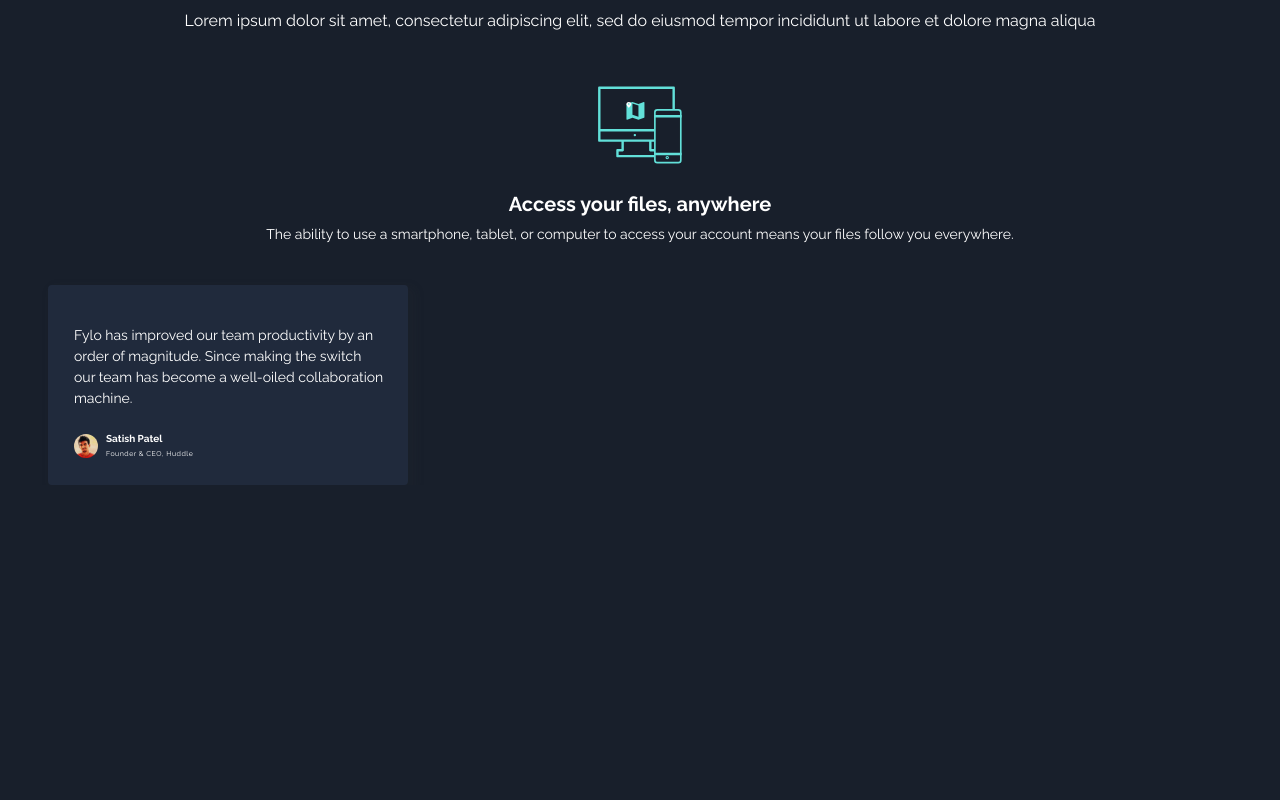
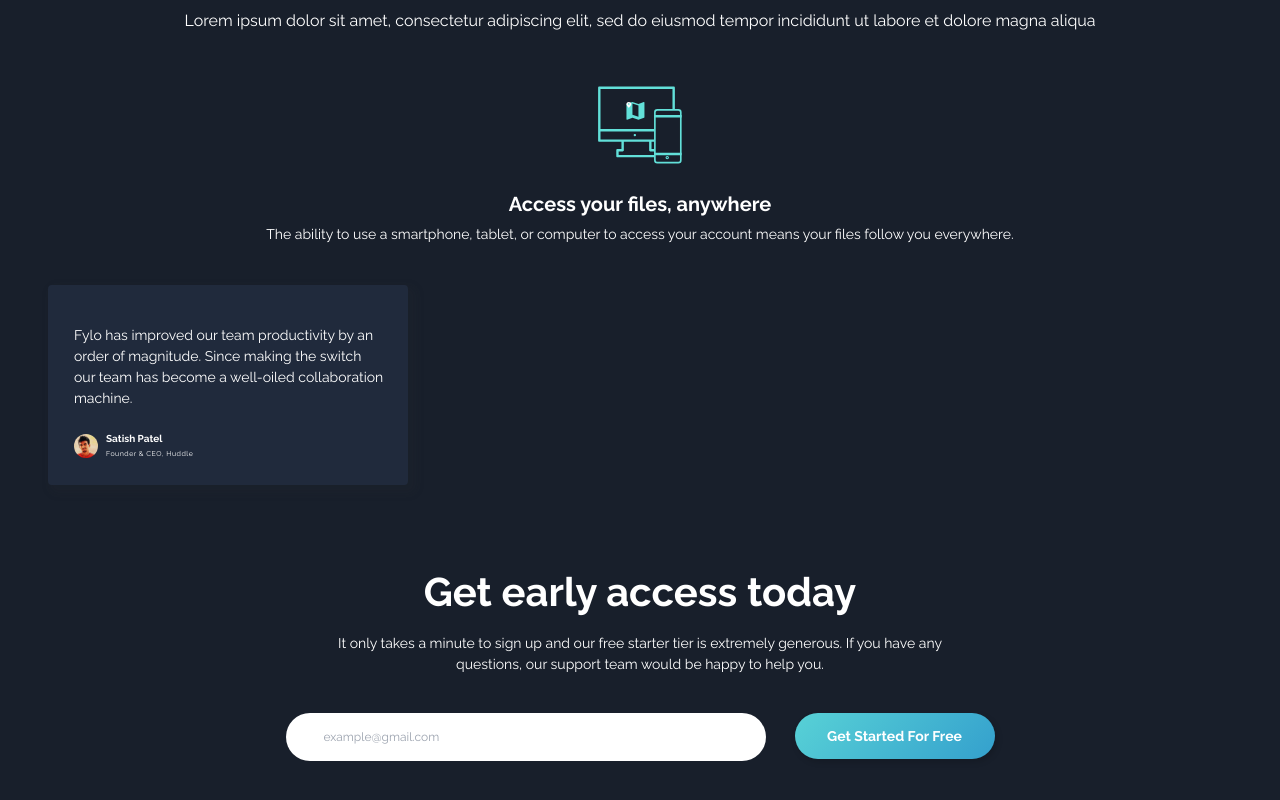
Before and after one commit to mdashfaque-mamdu-au17/flyo-dark-theme-landing-page, a React (Vite) app: page / in a window 1280 px wide. Shown: the part 773-1573 px from the top of the page. Before the commit the page ends 1258 px from the top, so only its background shows below. Built offline with nearby package versions, Linux system fonts and the light colour scheme.

Commit message:
form section completed with validations

```diff
--- a/src/App.jsx
+++ b/src/App.jsx
@@ -6,6 +6,7 @@ import Heading from './components/Texts/Heading';
 import Paragraph from './components/Texts/Paragraph';
 import FeatureCard from './components/Card/FeatureCard';
 import TestimonialCard from './components/Card/TestimonialCard';
+import FormBox from './components/Sections/FormBox';
 function App() {
   return (
     <div className="text-center">
@@ -73,6 +74,10 @@ function App() {
       <div className="mt-10 mx-12">
         <TestimonialCard />
       </div>
+
+      <div className="mt-10 mx-5 lg:mx-0">
+        <FormBox />
+      </div>
     </div>
   );
 }
--- /dev/null
+++ b/src/components/Sections/Form.jsx
@@ -0,0 +1,63 @@
+import React, { useState } from 'react';
+import Input from '../Input/Input';
+import Button from '../Button/Button';
+
+const mailRegex =
+  /^[a-zA-Z0-9.!#$%&'*+/=?^_`{|}~-]+@[a-zA-Z0-9-]+(?:\.[a-zA-Z0-9-]+)*$/;
+const Form = () => {
+  const [email, setEmail] = useState('');
+  const [emailError, setEmailError] = useState(false);
+  const emailChangeHandler = (event) => {
+    setEmail(event.target.value);
+  };
+
+  const blurHandler = () => {
+    if (!email.match(mailRegex)) {
+      setEmailError(true);
+      return;
+    }
+
+    if (email.match(mailRegex)) {
+      setEmailError(false);
+    }
+  };
+  const formSubmit = (event) => {
+    event.preventDefault();
+    console.log('form submitted');
+    if (!email.match(mailRegex)) {
+      setEmailError(true);
+      return;
+    }
+    console.log(email);
+    setEmailError(false);
+    setEmail('');
+  };
+  console.log(emailError);
+  return (
+    <form
+      onSubmit={formSubmit}
+      className="flex flex-col gap-6 md:flex-row md:gap-[29px]"
+    >
+      <div className="md:w-[480px]">
+        <Input
+          id="email"
+          type="email"
+          name="email"
+          value={email}
+          label="example@gmail.com"
+          onChange={emailChangeHandler}
+          onBlur={blurHandler}
+          error={emailError}
+          errorMessage={emailError ? 'Error, please check your email' : ''}
+        />
+      </div>
+      <div className="md:w-[200px]">
+        <Button btnType="primary" type="submit">
+          Get Started For Free
+        </Button>
+      </div>
+    </form>
+  );
+};
+
+export default Form;
--- /dev/null
+++ b/src/components/Sections/FormBox.jsx
@@ -0,0 +1,28 @@
+import React from 'react';
+import Heading from '../Texts/Heading';
+import Paragraph from '../Texts/Paragraph';
+import Form from './Form';
+const FormBox = () => {
+  return (
+    <section className="bg-light-dark pt-10 pb-[37px] rounded-[9px] px-[28px] max-w-[863px] mx-auto md:pt-[42px] md:pb-[41px]">
+      <div className="pb-6 md:pb-4">
+        <Heading type="secondary" styles="md:text-[32px] md:leading-[48px]">
+          Get early access today
+        </Heading>
+      </div>
+
+      <div className="pb-6 md:px-[95px] md:pb-[38px]">
+        <Paragraph type="secondary">
+          It only takes a minute to sign up and our free starter tier is
+          extremely generous. If you have any questions, our support team would
+          be happy to help you.
+        </Paragraph>
+      </div>
+      <div className="md:flex md:justify-center">
+        <Form />
+      </div>
+    </section>
+  );
+};
+
+export default FormBox;
```
